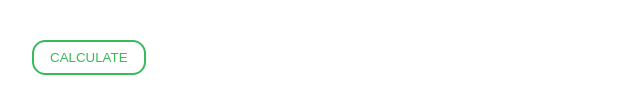
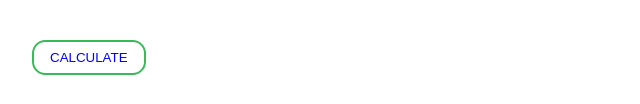
Before and after one commit to sa64r/Degree-Classification-Calculator, a plain HTML site: page index.html in a window 1280 px wide. In both pictures the pointer is over the button "CALCULATE". Shown: the part 1094-1198 px from the top of the page, 0-640 px from the left. Drawn offline with Linux system fonts and the light colour scheme.

Commit message:
blue calculate button test

```diff
--- a/css/app.css
+++ b/css/app.css
@@ -78,7 +78,7 @@
     /* margin-top: 20px; */
 }
 #calculateButton:hover{
-    color: #38ba5b;
+    color: blue;
     background: transparent;
     border: 2px solid #38ba5b;
 }
```
